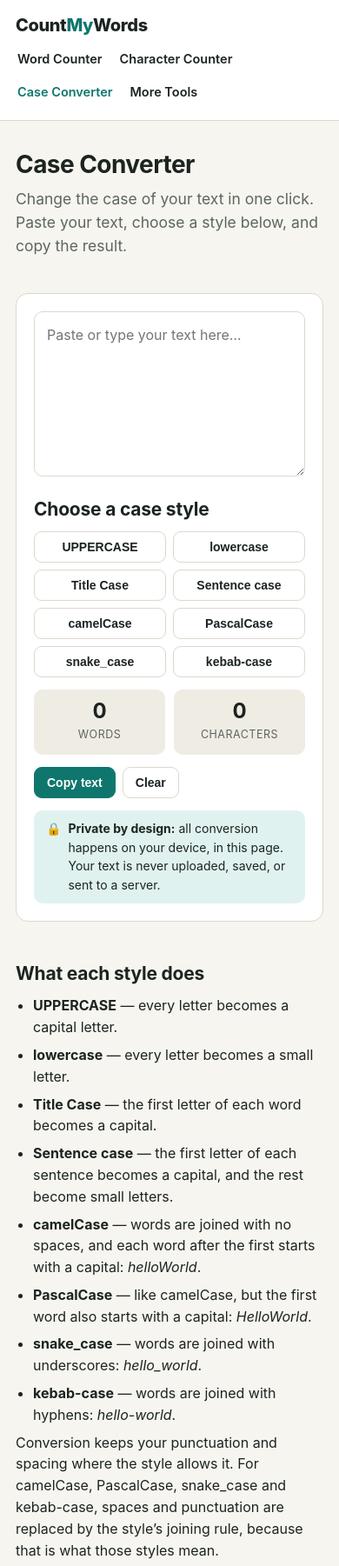
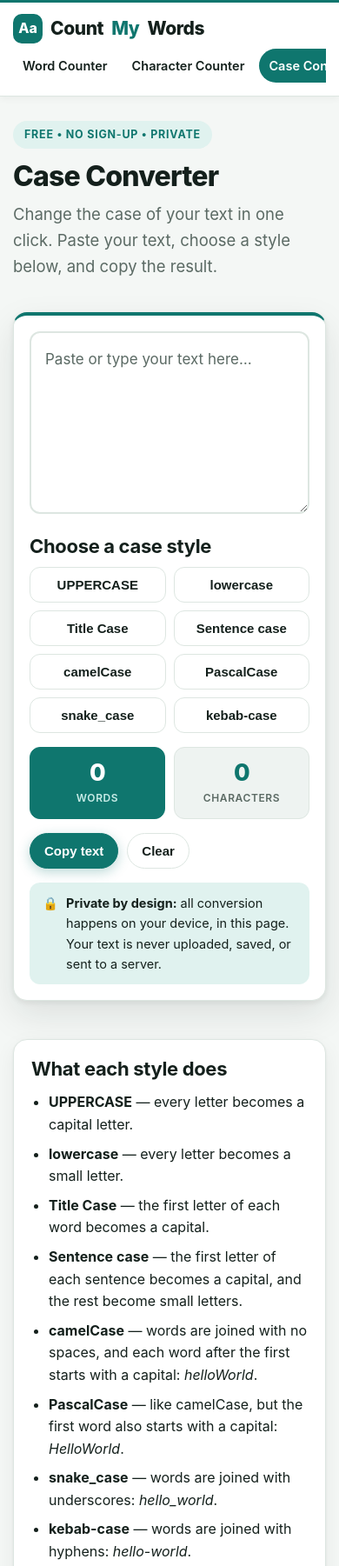
Before and after one commit to datawithsaqib/countmywords, a plain HTML site: page case-converter/index.html in a window 390 px wide. Shown: the top 1801 px of the page at 87% size. Drawn offline with Linux system fonts and the light colour scheme.

Commit message:
Redesign CountMyWords template: cleaner, eye-catching, mobile-first

```diff
--- a/assets/style.css
+++ b/assets/style.css
@@ -1,72 +1,116 @@
 /* CountMyWords — shared styles. No external fonts or scripts. */
 :root{
-  --bg:#f7f5f0; --surface:#ffffff; --surface2:#efece4; --ink:#1c2420; --muted:#5c665f;
-  --line:#ddd8cb; --accent:#0f766e; --accent-ink:#ffffff; --accent-soft:#e0f2ef;
-  --radius:14px;
+  --bg:#f4f7f5; --surface:#ffffff; --surface2:#eef3f1; --ink:#14201c; --muted:#5b6a64;
+  --line:#dde6e1; --accent:#0f766e; --accent-dark:#0b5e57; --accent-ink:#ffffff;
+  --accent-soft:#e0f2ef; --accent-tint:#f0faf8;
+  --radius:16px; --radius-sm:12px;
+  --shadow:0 1px 3px rgba(20,32,28,.06),0 8px 24px rgba(20,32,28,.06);
+  --shadow-lg:0 2px 6px rgba(20,32,28,.08),0 16px 40px rgba(20,32,28,.10);
 }
 @media (prefers-color-scheme: dark){
   :root{
-    --bg:#121613; --surface:#1a201c; --surface2:#222a25; --ink:#e8ece9; --muted:#a3ada6;
-    --line:#333d36; --accent:#2dd4bf; --accent-ink:#06231f; --accent-soft:#123a36;
+    --bg:#101614; --surface:#1a211e; --surface2:#222c27; --ink:#e9efec; --muted:#a6b3ac;
+    --line:#313d37; --accent:#2dd4bf; --accent-dark:#5eead4; --accent-ink:#06231f;
+    --accent-soft:#123a36; --accent-tint:#142522;
+    --shadow:0 1px 3px rgba(0,0,0,.3),0 8px 24px rgba(0,0,0,.3);
+    --shadow-lg:0 2px 6px rgba(0,0,0,.35),0 16px 40px rgba(0,0,0,.4);
   }
 }
 *{box-sizing:border-box}
 html{scroll-behavior:smooth}
-body{margin:0;background:var(--bg);color:var(--ink);font-family:-apple-system,BlinkMacSystemFont,"Segoe UI",Roboto,Helvetica,Arial,sans-serif;line-height:1.55;font-size:16px}
+body{margin:0;background:var(--bg);color:var(--ink);font-family:-apple-system,BlinkMacSystemFont,"Segoe UI",Roboto,Helvetica,Arial,sans-serif;line-height:1.6;font-size:16.5px}
 .wrap{max-width:1060px;margin:0 auto;padding:0 18px 64px}
-h1{font-size:clamp(28px,5vw,40px);line-height:1.15;margin:0 0 10px;letter-spacing:-.02em}
-h2{font-size:clamp(21px,3.4vw,27px);margin:0 0 8px;letter-spacing:-.01em}
-h3{font-size:17px;margin:0 0 6px}
+h1{font-size:clamp(32px,5.5vw,46px);line-height:1.1;margin:0 0 12px;letter-spacing:-.025em;font-weight:800}
+h2{font-size:clamp(22px,3.4vw,28px);line-height:1.25;margin:0 0 10px;letter-spacing:-.015em;font-weight:750}
+h3{font-size:18px;margin:0 0 6px;font-weight:700}
 p{margin:0 0 12px}
 .small{font-size:13.5px;color:var(--muted)}
 a{color:var(--accent)}
+a:hover{color:var(--accent-dark)}
 .sr{position:absolute;width:1px;height:1px;overflow:hidden;clip:rect(0 0 0 0)}
 
-/* Header */
-.site-header{background:var(--surface);border-bottom:1px solid var(--line)}
-.site-header .wrap{display:flex;flex-wrap:wrap;align-items:center;gap:6px 22px;padding-top:14px;padding-bottom:14px}
-.logo{font-size:20px;font-weight:800;letter-spacing:-.02em;color:var(--ink);text-decoration:none}
+/* Header — sticky, with a teal top edge */
+.site-header{position:sticky;top:0;z-index:20;background:var(--surface);border-top:3px solid var(--accent);border-bottom:1px solid var(--line);box-shadow:0 1px 10px rgba(20,32,28,.06)}
+.site-header .wrap{display:flex;flex-wrap:wrap;align-items:center;gap:6px 22px;padding-top:13px;padding-bottom:13px}
+.logo{display:inline-flex;align-items:center;gap:9px;font-size:21px;font-weight:800;letter-spacing:-.02em;color:var(--ink);text-decoration:none}
+.logo::before{content:"Aa";display:inline-grid;place-items:center;width:34px;height:34px;border-radius:10px;background:var(--accent);color:var(--accent-ink);font-size:16px;font-weight:800;letter-spacing:0;flex:none}
 .logo span{color:var(--accent)}
-.main-nav{display:flex;flex-wrap:wrap;align-items:center;gap:4px 16px;margin-left:auto}
-.main-nav a{color:var(--ink);text-decoration:none;font-size:14.5px;font-weight:600;padding:6px 2px}
-.main-nav a:hover,.main-nav a[aria-current="page"]{color:var(--accent)}
+.main-nav{display:flex;flex-wrap:wrap;align-items:center;gap:2px 6px;margin-left:auto}
+.main-nav a{color:var(--ink);text-decoration:none;font-size:14.5px;font-weight:600;padding:8px 11px;border-radius:999px}
+.main-nav a:hover{background:var(--accent-soft);color:var(--accent)}
+.main-nav a[aria-current="page"]{background:var(--accent);color:var(--accent-ink)}
 .main-nav details{position:relative}
-.main-nav summary{cursor:pointer;font-size:14.5px;font-weight:600;list-style:none;padding:6px 2px}
+.main-nav summary{cursor:pointer;font-size:14.5px;font-weight:600;list-style:none;padding:8px 11px;border-radius:999px}
+.main-nav summary:hover{background:var(--accent-soft);color:var(--accent)}
 .main-nav summary::-webkit-details-marker{display:none}
-.main-nav details .menu{position:absolute;right:0;top:100%;z-index:10;min-width:220px;background:var(--surface);border:1px solid var(--line);border-radius:10px;padding:6px;box-shadow:0 8px 24px rgba(0,0,0,.12)}
-.main-nav details .menu a{display:block;padding:8px 10px;border-radius:6px}
+.main-nav details .menu{position:absolute;right:0;top:calc(100% + 6px);z-index:10;min-width:230px;background:var(--surface);border:1px solid var(--line);border-radius:12px;padding:6px;box-shadow:var(--shadow-lg)}
+.main-nav details .menu a{display:block;padding:9px 11px;border-radius:8px}
 .main-nav details .menu a:hover{background:var(--surface2)}
 
 /* Hero / tool */
-header.hero{padding:34px 0 8px}
-.lede{font-size:17.5px;color:var(--muted);max-width:680px}
+header.hero{padding:40px 0 6px}
+header.hero::before{content:"Free  •  No sign-up  •  Private";display:inline-block;margin-bottom:14px;padding:6px 13px;border-radius:999px;background:var(--accent-soft);color:var(--accent);font-size:12.5px;font-weight:700;letter-spacing:.06em;text-transform:uppercase}
+.lede{font-size:18.5px;color:var(--muted);max-width:700px}
 section{margin-top:44px}
-.card{background:var(--surface);border:1px solid var(--line);border-radius:var(--radius);padding:20px}
+.card{background:var(--surface);border:1px solid var(--line);border-radius:var(--radius);padding:22px;box-shadow:var(--shadow)}
 .grid2{display:grid;grid-template-columns:1fr 1fr;gap:16px}
 .grid3{display:grid;grid-template-columns:repeat(3,1fr);gap:16px}
 @media(max-width:760px){.grid2,.grid3{grid-template-columns:1fr}}
-textarea{width:100%;min-height:190px;resize:vertical;border:1px solid var(--line);border-radius:10px;background:var(--surface);color:var(--ink);padding:14px;font-size:16px;line-height:1.6;font-family:inherit}
-textarea:focus{outline:2px solid var(--accent);outline-offset:1px}
-.stats{display:grid;grid-template-columns:repeat(4,1fr);gap:10px;margin:14px 0}
+/* The tool itself: the star of the page */
+.tool-card{padding:24px;border:1px solid var(--line);border-top:4px solid var(--accent);box-shadow:var(--shadow-lg)}
+textarea{width:100%;min-height:210px;resize:vertical;border:2px solid var(--line);border-radius:var(--radius-sm);background:var(--surface);color:var(--ink);padding:16px;font-size:17px;line-height:1.65;font-family:inherit}
+textarea:focus{outline:none;border-color:var(--accent);box-shadow:0 0 0 4px var(--accent-soft)}
+textarea::placeholder{color:var(--muted)}
+.stats{display:grid;grid-template-columns:repeat(4,1fr);gap:10px;margin:16px 0}
 @media(max-width:640px){.stats{grid-template-columns:repeat(2,1fr)}}
-.stat{background:var(--surface2);border-radius:10px;padding:12px 14px;text-align:center}
-.stat b{display:block;font-size:24px;line-height:1.1}
-.stat span{font-size:12.5px;color:var(--muted);text-transform:uppercase;letter-spacing:.04em}
-.btnrow{display:flex;flex-wrap:wrap;gap:8px;margin-top:10px}
-.btn{appearance:none;border:1px solid var(--line);background:var(--surface);color:var(--ink);padding:9px 14px;border-radius:9px;font-size:14px;font-weight:600;cursor:pointer}
-.btn.primary{background:var(--accent);color:var(--accent-ink);border-color:var(--accent)}
-.btn:active{transform:translateY(1px)}
-.privacy-note{display:flex;gap:8px;align-items:flex-start;background:var(--accent-soft);border-radius:10px;padding:10px 14px;font-size:14px;margin-top:14px}
-.casegrid{display:grid;grid-template-columns:repeat(3,1fr);gap:8px;margin-top:4px}
+.stat{background:var(--surface2);border:1px solid var(--line);border-radius:var(--radius-sm);padding:14px 10px;text-align:center}
+.stat b{display:block;font-size:27px;line-height:1.1;color:var(--accent);font-weight:800;letter-spacing:-.02em}
+.stat span{display:block;margin-top:4px;font-size:12px;color:var(--muted);text-transform:uppercase;letter-spacing:.05em;font-weight:600}
+.stat:first-child{background:var(--accent);border-color:var(--accent)}
+.stat:first-child b{color:#ffffff}
+.stat:first-child span{color:#c8ece7}
+.btnrow{display:flex;flex-wrap:wrap;gap:10px;margin-top:12px;align-items:center}
+.btn{appearance:none;border:1.5px solid var(--line);background:var(--surface);color:var(--ink);padding:11px 18px;border-radius:999px;font-size:15px;font-weight:700;cursor:pointer;transition:background .15s,border-color .15s,color .15s,transform .15s,box-shadow .15s}
+.btn:hover{border-color:var(--accent);color:var(--accent);transform:translateY(-1px);box-shadow:0 4px 12px rgba(15,118,110,.15)}
+.btn:focus-visible{outline:2px solid var(--accent);outline-offset:2px}
+.btn.primary{background:var(--accent);color:var(--accent-ink);border-color:var(--accent);box-shadow:0 4px 14px rgba(15,118,110,.28)}
+.btn.primary:hover{background:var(--accent-dark);border-color:var(--accent-dark);color:var(--accent-ink)}
+.btn:active{transform:translateY(0)}
+.privacy-note{display:flex;gap:9px;align-items:flex-start;background:var(--accent-soft);border-radius:var(--radius-sm);padding:12px 15px;font-size:14.5px;margin-top:16px}
+.casegrid{display:grid;grid-template-columns:repeat(3,1fr);gap:9px;margin-top:4px}
 @media(max-width:640px){.casegrid{grid-template-columns:repeat(2,1fr)}}
-.tool-links{display:flex;flex-wrap:wrap;gap:8px;margin:0}
-.tool-links a{background:var(--surface);border:1px solid var(--line);color:var(--ink);text-decoration:none;padding:9px 14px;border-radius:999px;font-size:14px;font-weight:600}
-.tool-links a:hover{border-color:var(--accent);color:var(--accent)}
-.faq h3{margin-top:18px}
+.casegrid .btn{border-radius:var(--radius-sm);padding:11px 10px}
+.tool-links{display:flex;flex-wrap:wrap;gap:9px;margin:0}
+.tool-links a{background:var(--surface);border:1.5px solid var(--line);color:var(--ink);text-decoration:none;padding:10px 16px;border-radius:999px;font-size:14.5px;font-weight:700;box-shadow:var(--shadow);transition:border-color .15s,color .15s,transform .15s}
+.tool-links a:hover{border-color:var(--accent);color:var(--accent);transform:translateY(-1px)}
+/* Info / SEO sections: white cards, generous breathing room */
+.info-card{background:var(--surface);border:1px solid var(--line);border-radius:var(--radius);padding:26px;box-shadow:var(--shadow)}
+.info-card h2{margin-bottom:12px}
+.info-card h3{margin-top:22px}
+.info-card h3:first-of-type{margin-top:14px}
+.faq h3{margin-top:20px}
 .faq h3:first-child{margin-top:0}
 ul.plain{margin:0;padding-left:20px}
-ul.plain li{margin-bottom:7px}
-footer.site-footer{margin-top:52px;border-top:1px solid var(--line);padding-top:18px}
-footer.site-footer nav{display:flex;flex-wrap:wrap;gap:6px 18px;margin-bottom:10px}
-footer.site-footer a{color:var(--muted);text-decoration:none;font-size:14px}
+ul.plain li{margin-bottom:8px}
+/* Homepage feature cards */
+.grid3 .card{transition:transform .15s,box-shadow .15s}
+.grid3 .card:hover{transform:translateY(-3px);box-shadow:var(--shadow-lg)}
+.grid3 .card h3{color:var(--accent)}
+footer.site-footer{margin-top:56px;border-top:1px solid var(--line);padding-top:20px}
+footer.site-footer nav{display:flex;flex-wrap:wrap;gap:6px 20px;margin-bottom:10px}
+footer.site-footer a{color:var(--muted);text-decoration:none;font-size:14.5px;font-weight:600}
 footer.site-footer a:hover{color:var(--accent)}
+@media(max-width:640px){
+  body{font-size:16px}
+  .wrap{padding-left:15px;padding-right:15px}
+  header.hero{padding-top:28px}
+  .tool-card{padding:18px}
+  .info-card{padding:20px}
+  .main-nav{margin-left:0;flex-wrap:nowrap;overflow-x:auto;max-width:100%;padding-bottom:2px}
+  .main-nav a,.main-nav summary{white-space:nowrap}
+  .btn{padding:11px 16px}
+}
+@media (prefers-reduced-motion: reduce){
+  html{scroll-behavior:auto}
+  *{transition:none !important}
+}
--- a/case-converter/index.html
+++ b/case-converter/index.html
@@ -39,7 +39,7 @@
     <p class="lede">Change the case of your text in one click. Paste your text, choose a style below, and copy the result.</p>
   </header>
   <section aria-label="Case converter tool" style="margin-top:20px">
-    <div class="card">
+    <div class="card tool-card">
       <label class="sr" for="mainText">Your text</label>
       <textarea id="mainText" placeholder="Paste or type your text here…"></textarea>
       <h2 style="margin-top:16px">Choose a case style</h2>
@@ -68,7 +68,7 @@
       </div>
     </div>
   </section>
-  <section aria-label="About the case styles">
+  <section class="info-card" aria-label="About the case styles">
     <h2>What each style does</h2>
     <ul class="plain">
       <li><strong>UPPERCASE</strong> — every letter becomes a capital letter.</li>
@@ -83,7 +83,7 @@
     <p>Conversion keeps your punctuation and spacing where the style allows it. For camelCase, PascalCase, snake_case and kebab-case, spaces and punctuation are replaced by the style&rsquo;s joining rule, because that is what those styles mean.</p>
   </section>
 
-  <section aria-label="How to use the case converter">
+  <section class="info-card" aria-label="How to use the case converter">
     <h2>How to use this case converter for snake_case and other styles</h2>
     <p>If you need a case converter snake case tool, or a converter for any other style, paste your text into the box above and choose a style. The result appears in the same box, ready to copy. You can change the style as many times as you like, and you can use Copy to take the result into your document, your code, or your file name. There is no sign-up, and your text stays on your device.</p>
     <p>Start with the text you want to change. For a heading or a title, try Title Case. For a file name or a web address, try kebab-case or snake_case. For a variable name in code, try camelCase or PascalCase. If you typed a whole paragraph with Caps Lock on by mistake, use the uppercase to lowercase converter to fix it in one click, then change the case again if you need a different style.</p>
```
Also changed, not shown: about/index.html (+1 -1 lines), character-counter/index.html (+3 -3 lines), index.html (+3 -3 lines), reading-time-calculator/index.html (+3 -3 lines), sentence-counter/index.html (+3 -3 lines), word-counter/index.html (+3 -3 lines).
